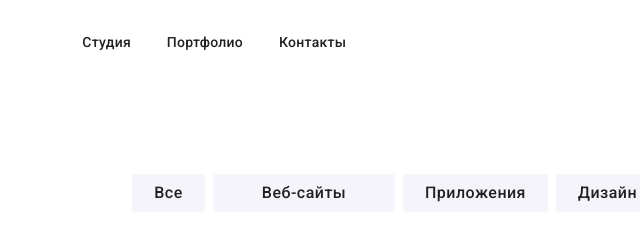
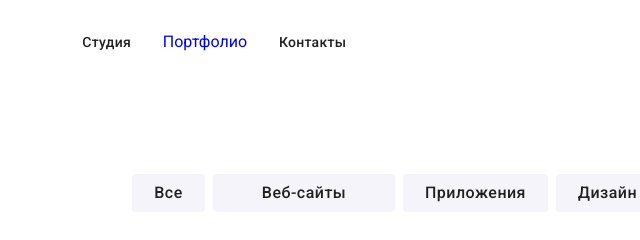
Before and after one commit to OceanNavigator/goit-markup-hw-02, a plain HTML site: page portfolio.html in a window 1280 px wide. Shown: the top 240 px of the page, 371-1011 px from the left. Drawn offline with Linux system fonts and the light colour scheme.

Commit message:
Update portfolio.html

```diff
--- a/portfolio.html
+++ b/portfolio.html
@@ -17,7 +17,7 @@
         <nav>
             <ul class="navigation">
                 <li><a class="nav-item" href="index.html">Студия</a></li>
-                <li><a class="nav-item" href="portfolio.html">Портфолио</a></li>
+                <li><a class="nav-item-current-page" href="portfolio.html">Портфолио</a></li>
                 <li><a class="nav-item" href="##">Контакты</a></li>
             </ul>
         </nav>
```
